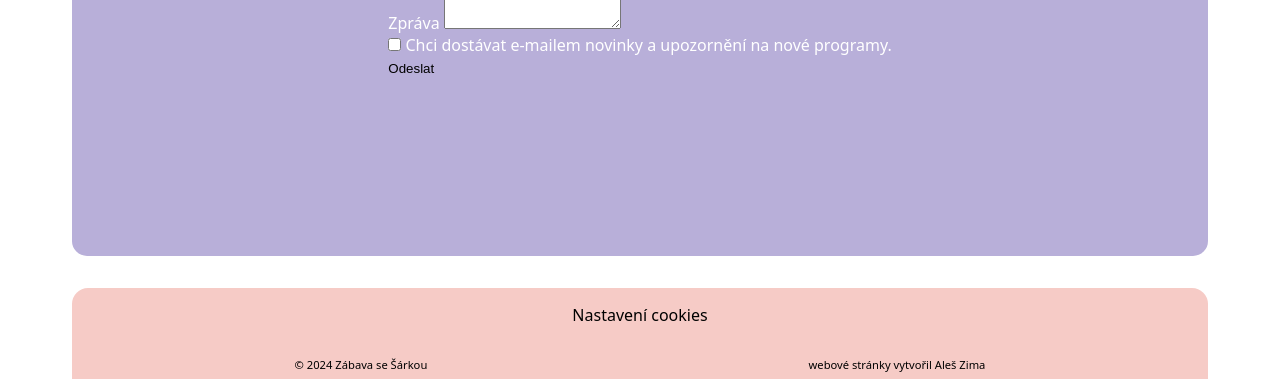
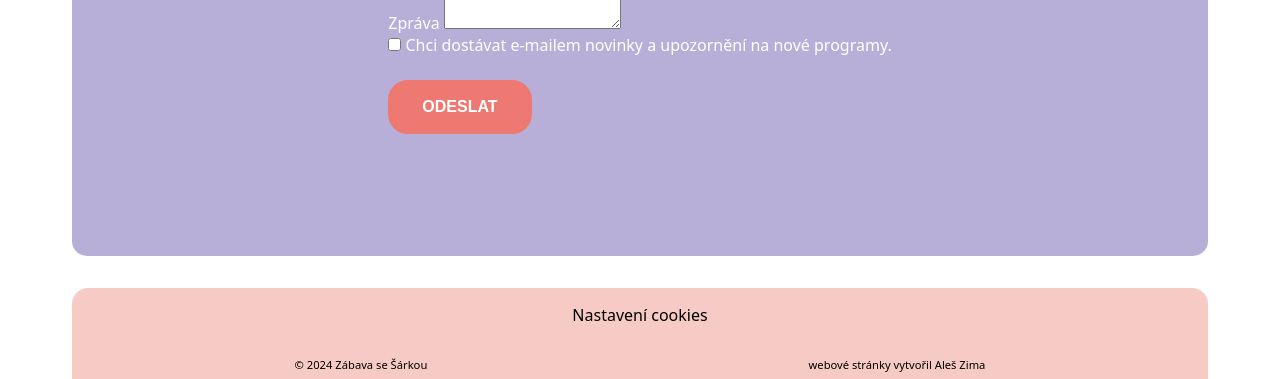
Before and after one commit to Esosek/zabava-se-sarkou, an Astro site: page /kontakt in a window 1280 px wide. Shown: the part 421-800 px from the top of the page. Built offline with nearby package versions, Linux system fonts and the light colour scheme; Astro itself is replaced by a stand-in of ours.

Commit message:
Added btn--primary polish

```diff
--- a/src/components/ContactForm.astro
+++ b/src/components/ContactForm.astro
@@ -31,7 +31,7 @@
     />
   </div>
 
-  <button type="submit">Odeslat</button>
+  <button class="btn--primary" type="submit">Odeslat</button>
 </form>
 
 <script is:inline>
--- a/src/components/OrderButton.astro
+++ b/src/components/OrderButton.astro
@@ -10,6 +10,5 @@
   a {
     display: block;
     text-align: center;
-    margin-block: 2rem auto;
   }
 </style>
--- a/src/styles/global.css
+++ b/src/styles/global.css
@@ -90,9 +90,11 @@ button:focus {
   color: var(--clr-neutral-100);
   background-color: var(--clr-primary-400);
   padding: 1rem 2rem;
+  margin-block: 1.5rem;
   border-radius: 20px;
   text-transform: uppercase;
   font-weight: var(--fw-bold);
+  font-size: var(--fs-regular);
   border: 2px solid var(--clr-primary-400);
   transition: color 150ms, background-color 150ms;
 }
```
